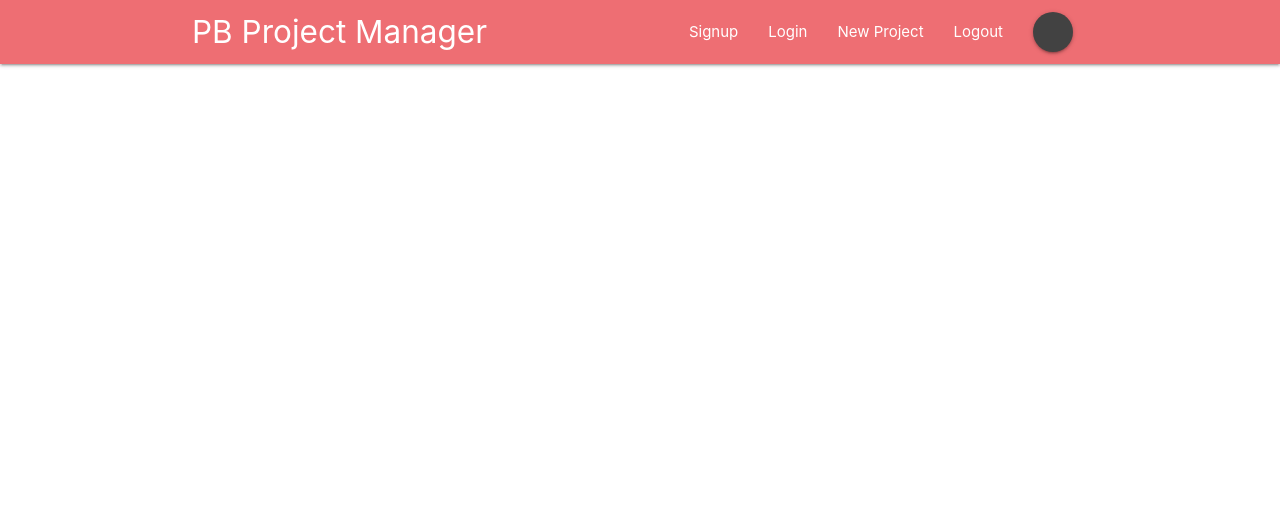
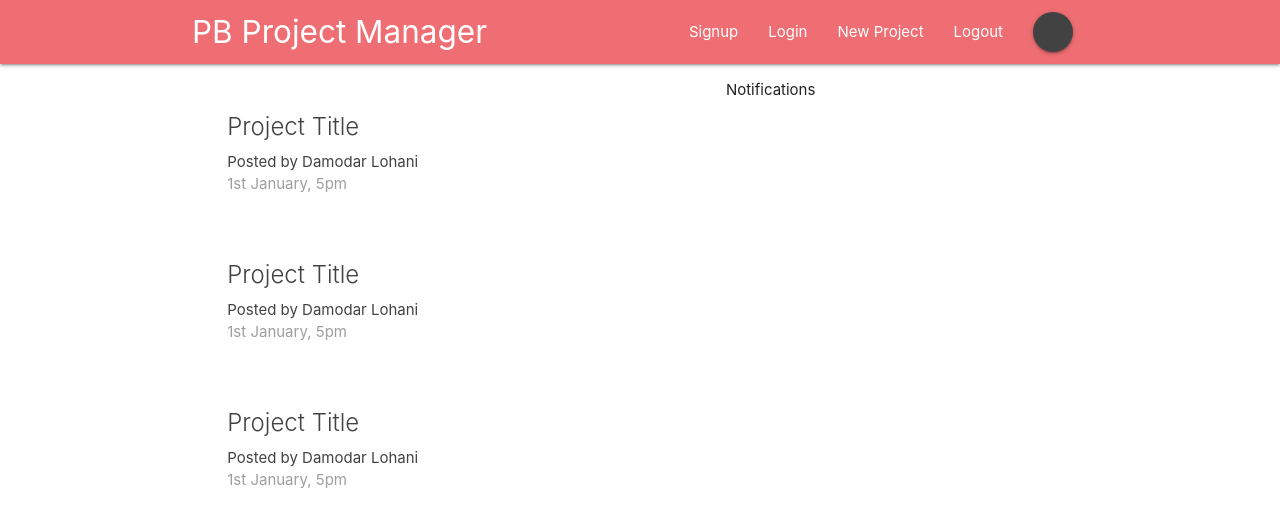
Before and after one commit to lohanidamodar/react-redux-firebase, a React (Create React App) app: page / in a window 1280 px wide. Shown: the top 526 px of the page. Built offline with nearby package versions, Linux system fonts and the light colour scheme.

Commit message:
dashboard component and basic route setup

```diff
--- a/src/App.js
+++ b/src/App.js
@@ -1,6 +1,7 @@
 import React, { Component } from 'react';
-import { BrowserRouter } from 'react-router-dom';
+import { BrowserRouter, Switch, Route } from 'react-router-dom';
 import Navbar from './components/layouts/Navbar';
+import Dashboard from './components/dashboard/Dashboard';
 
 class App extends Component {
   render() {
@@ -8,6 +9,9 @@
       <BrowserRouter>
         <div className="App">
           <Navbar />
+          <Switch>
+            <Route path="/" component={Dashboard} />
+          </Switch>
         </div>
       </BrowserRouter>
     );
--- a/src/components/dashboard/Dashboard.js
+++ b/src/components/dashboard/Dashboard.js
@@ -0,0 +1,23 @@
+import React, { Component } from 'react'
+import Notifications from './Notifications';
+import ProjectList from '../projects/ProjectList';
+
+export class Dashboard extends Component {
+
+  render() {
+    return (
+      <div className="dashboard container">
+        <div className="row">
+            <div className="col s12 m6">
+              <ProjectList />
+            </div>
+            <div className="col s12 m5 offset-m1">
+                <Notifications />
+            </div>
+        </div>
+      </div>
+    )
+  }
+}
+
+export default Dashboard
--- a/src/components/dashboard/Notifications.js
+++ b/src/components/dashboard/Notifications.js
@@ -0,0 +1,11 @@
+import React from 'react'
+
+const Notifications = () => {
+  return (
+    <div>
+      <p>Notifications</p>
+    </div>
+  )
+}
+
+export default Notifications
--- a/src/components/projects/ProjectList.js
+++ b/src/components/projects/ProjectList.js
@@ -0,0 +1,34 @@
+import React from 'react'
+
+const ProjectList = () => {
+  return (
+    <div className="project-list section">
+      <div className="card z-depth-0 project-summary">
+        <div className="card-content grey-text text-darken-3">
+            <span className="card-title">Project Title</span>
+            <p>Posted by Damodar Lohani</p>
+            <p className="grey-text">1st January, 5pm</p>
+        </div>
+      </div>
+
+      <div className="card z-depth-0 project-summary">
+        <div className="card-content grey-text text-darken-3">
+            <span className="card-title">Project Title</span>
+            <p>Posted by Damodar Lohani</p>
+            <p className="grey-text">1st January, 5pm</p>
+        </div>
+      </div>
+
+      <div className="card z-depth-0 project-summary">
+        <div className="card-content grey-text text-darken-3">
+            <span className="card-title">Project Title</span>
+            <p>Posted by Damodar Lohani</p>
+            <p className="grey-text">1st January, 5pm</p>
+        </div>
+      </div>
+
+    </div>
+  )
+}
+
+export default ProjectList
```
